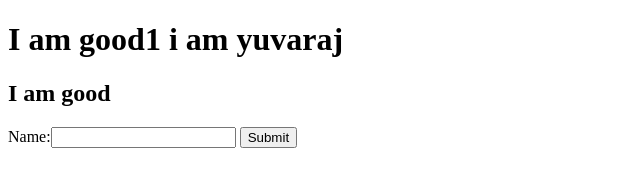
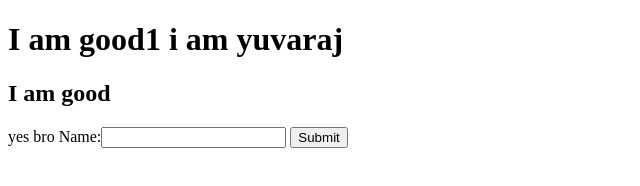
Before and after one commit to Yuvarajpa/github-booking-testing, a plain HTML site: page index.html in a window 1280 px wide. Shown: the whole page, without its empty margins (0-640 px from the left). Drawn offline with Linux system fonts and the light colour scheme.

Commit message:
changes in the new

```diff
--- a/index.html
+++ b/index.html
@@ -11,6 +11,7 @@
         I am good
     </h2>
     <form>
+        yes bro
         Name:<input type="text">
         <input type="submit">
     </form>
```
